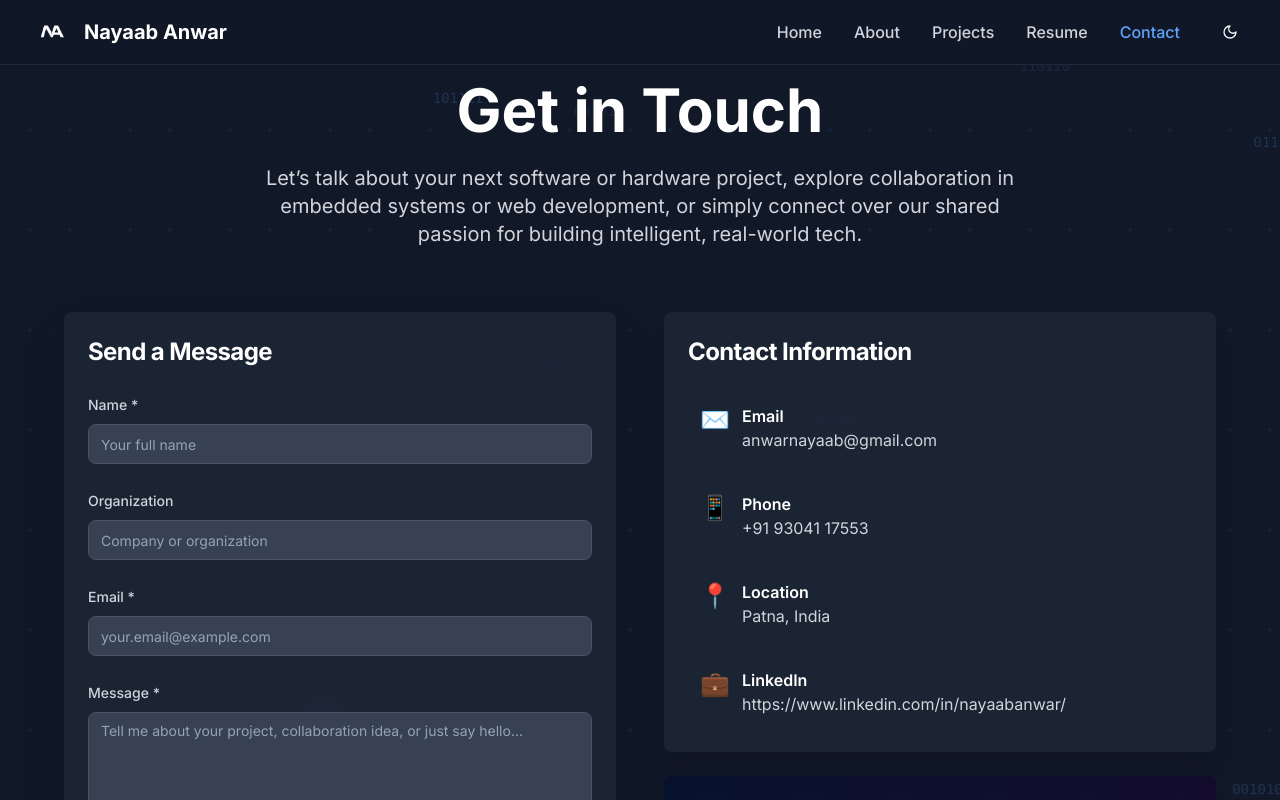
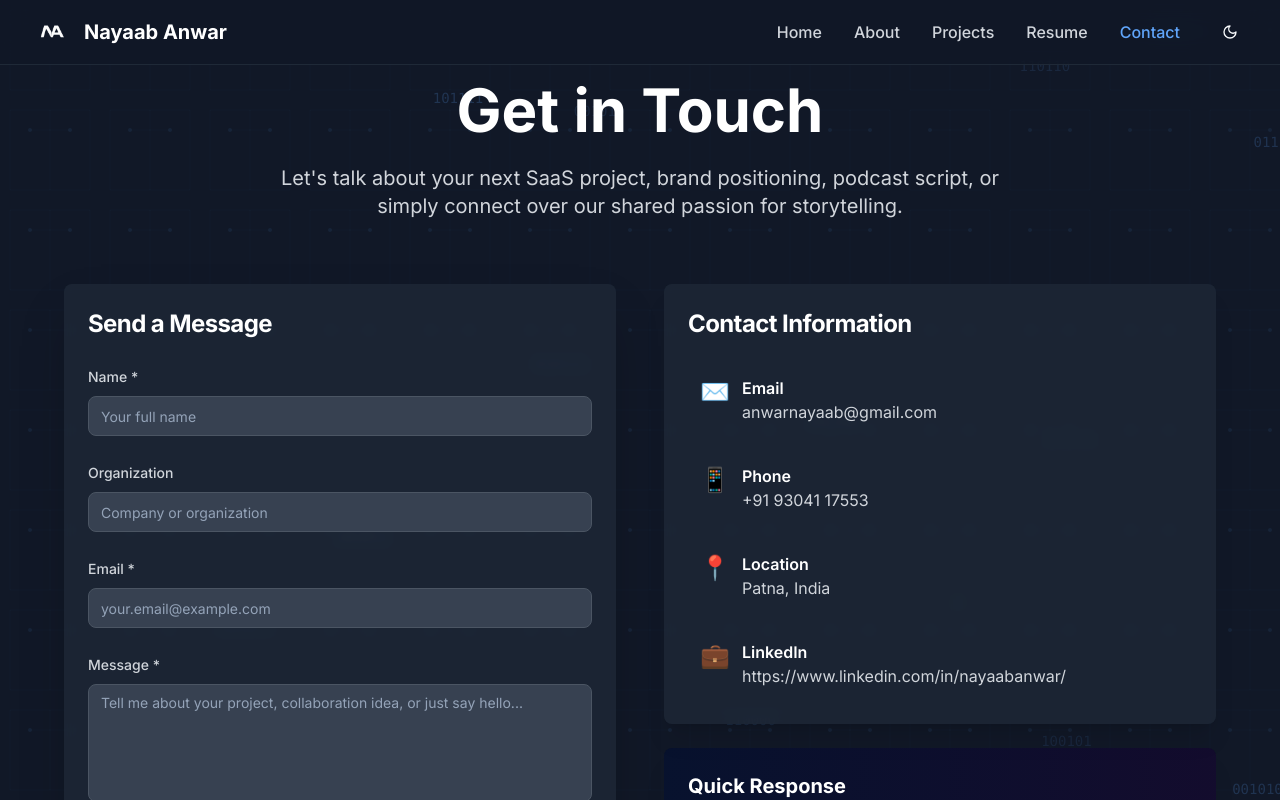
Before and after one commit to annansadr22/nayaabanwar, a React (Vite) app: page /contact in a window 1280 px wide. Shown: the top 800 px of the page. Built offline with nearby package versions, Linux system fonts and the light colour scheme.

Commit message:
added right get in touch

```diff
--- a/src/pages/Contact.tsx
+++ b/src/pages/Contact.tsx
@@ -79,7 +79,7 @@ const Contact = () => {
               Get in Touch
             </h1>
             <p className="text-xl text-gray-600 dark:text-gray-300 max-w-3xl mx-auto">
-              Let’s talk about your next software or hardware project, explore collaboration in embedded systems or web development, or simply connect over our shared passion for building intelligent, real-world tech.
+              Let's talk about your next SaaS project, brand positioning, podcast script, or simply connect over our shared passion for storytelling.
             </p>
           </div>
 
```
